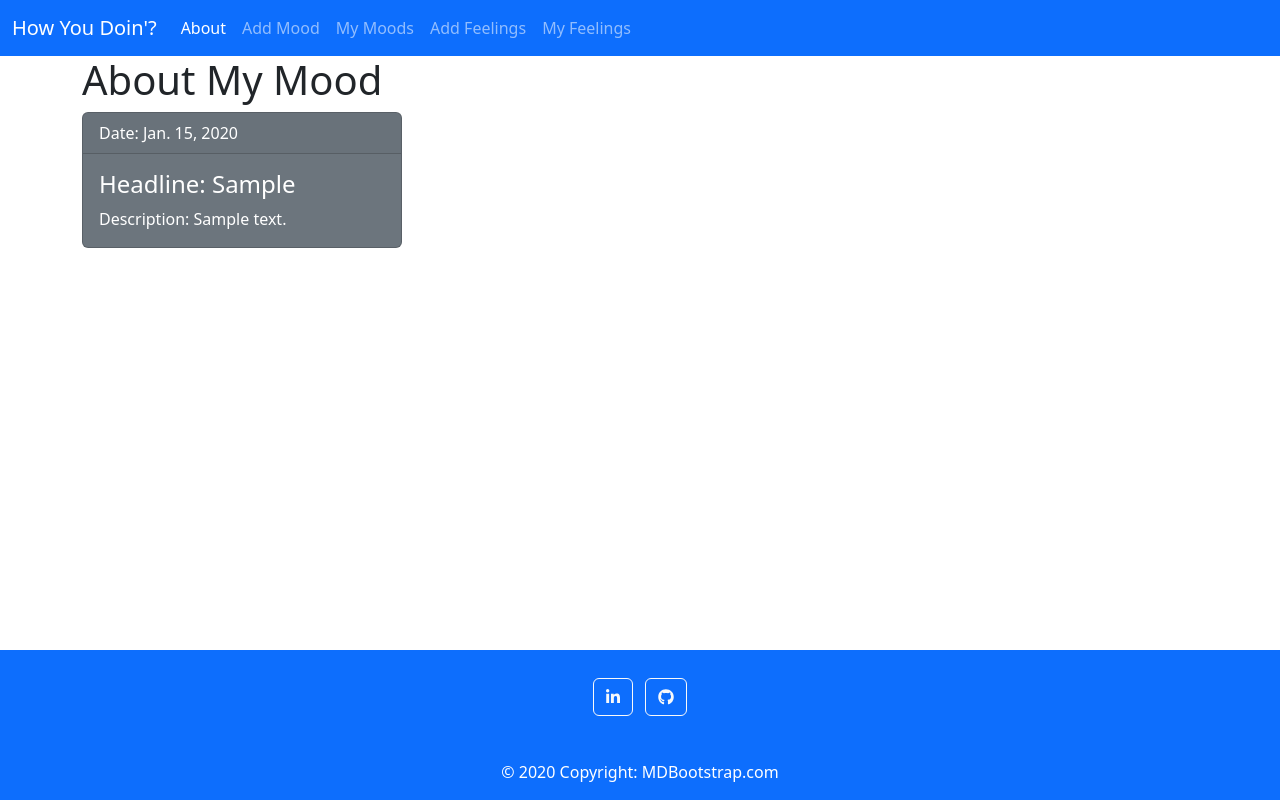
After one commit to briannag31/how-you-doin, a Django app: page /moods/1/ in a window 1280 px wide. The commit adds this page. Run offline with Django 4.2, Linux system fonts and the light colour scheme; tables that the repository leaves empty hold one stand-in row (values such as "Sample post"); some libraries are stand-ins or nearby versions.

Commit message:
adds show page

```diff
--- a/main_app/static/css/style.css
+++ b/main_app/static/css/style.css
@@ -12,3 +12,7 @@ body {
     padding-top: 0;
     text-align: right;
   }
+
+  a{
+    text-decoration: none;
+  }
--- /dev/null
+++ b/main_app/templates/moods/detail.html
@@ -0,0 +1,14 @@
+{% extends 'base.html' %}
+{% block content %}
+
+<h1>About My Mood</h1>
+
+<div class="card text-white bg-secondary mb-3" style="max-width: 20rem;">
+    <div class="card-header">Date: {{mood.date}}</div>
+    <div class="card-body">
+      <h4 class="card-title">Headline: {{mood.headline}}</h4>
+      <p class="card-text">Description: {{mood.description}}</p>
+    </div>
+  </div>
+
+{% endblock %}
--- a/main_app/urls.py
+++ b/main_app/urls.py
@@ -5,5 +5,5 @@ urlpatterns = [
     path('', views.home, name='home'),
     path('about/', views.about, name='about'),
     path('moods/', views.moods_index, name='index'),
-
+    path('moods/<int:mood_id>/', views.moods_detail, name='detail'),
 ]
--- a/main_app/views.py
+++ b/main_app/views.py
@@ -10,3 +10,7 @@ def about(request):
 def moods_index(request):
     moods = Mood.objects.all()
     return render(request, 'moods/index.html', {"moods": moods})
+
+def moods_detail(request, mood_id):
+  mood = Mood.objects.get(id=mood_id)
+  return render(request, 'moods/detail.html', { 'mood': mood })
```
Also changed, not shown: main_app/templates/moods/index.html (+7 -0 lines).
